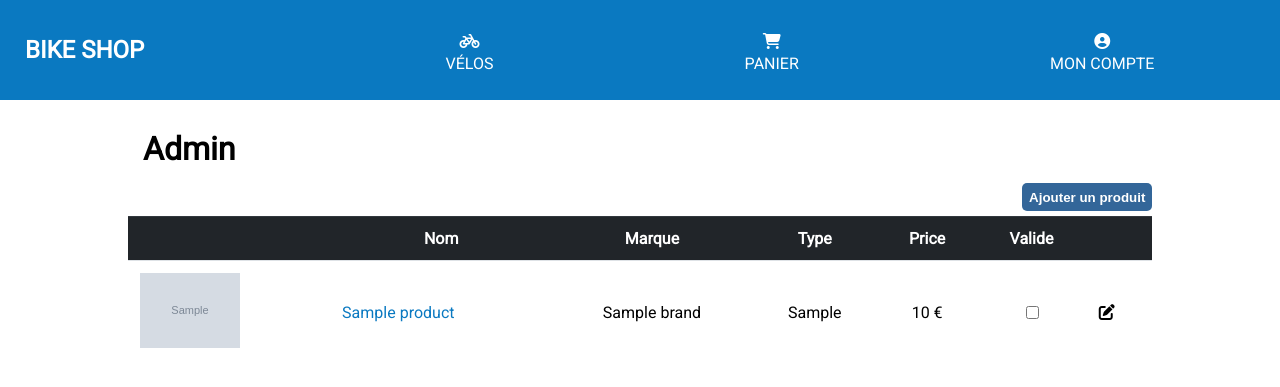
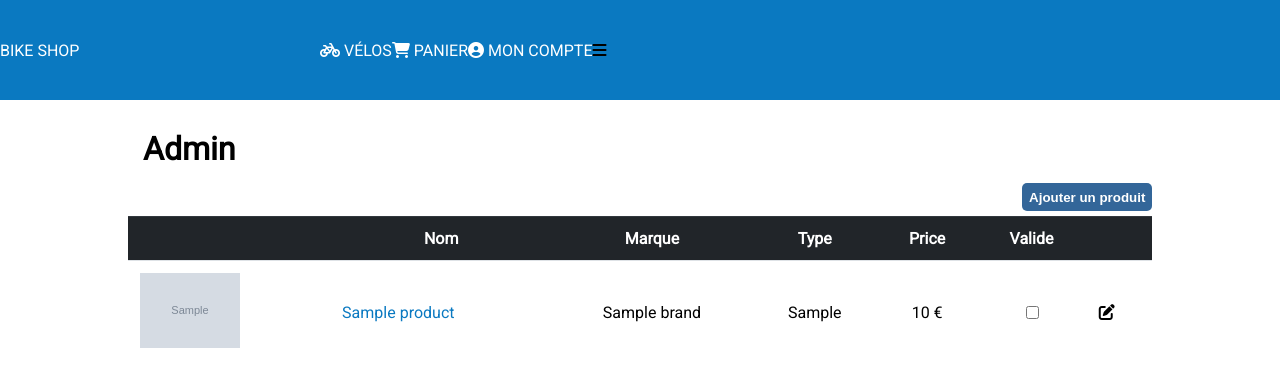
Before and after one commit to baptiste-cornic/bike-shop, a Symfony app: template templates/admin/index.html.twig in a window 1280 px wide. Shown: the top 387 px of the page. Run offline with Twig, Linux system fonts and the light colour scheme; the template is opened without the code that fills it: most values are stand-ins (such as "Sample title", 1, 10 or a date in 2020); grey boxes marked "Sample" are stand-in pictures; some libraries are stand-ins or nearby versions.

Commit message:
Update : rework header

```diff
--- a/templates/menu.html.twig
+++ b/templates/menu.html.twig
@@ -1,11 +1,10 @@
 <header>
-    <nav>
+    <nav class="topnav" id="myTopnav">
         <div class="left-part-header">
             <a href="{{ path('product_list') }}">
-                <h2>Bike Shop</h2>
+                <span>Bike Shop</span>
             </a>
         </div>
-        <div class="right-part-header">
         <div>
             <a href="{{ path('product_list') }}">
                 <i class="fa-solid fa-bicycle"></i>
@@ -15,7 +14,6 @@
         <div>
             <a href="{{ path('cart') }}">
                 <i class="fa-solid fa-cart-shopping"></i>
-
                 <span>
                     Panier
                     {% if app.session.get('cart') is not empty %}
@@ -47,6 +45,8 @@
                 </a>
             </div>
         {% endif %}
+        <div class="icon-div" id="icon-div">
+            <i class="fa-solid fa-bars"></i>
         </div>
     </nav>
 </header>
```
Lines whose indentation alone changed are shown as unchanged.
